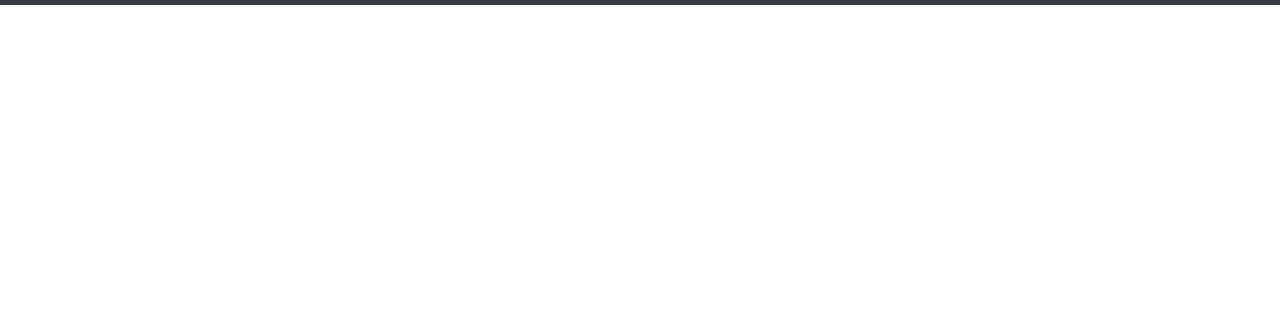
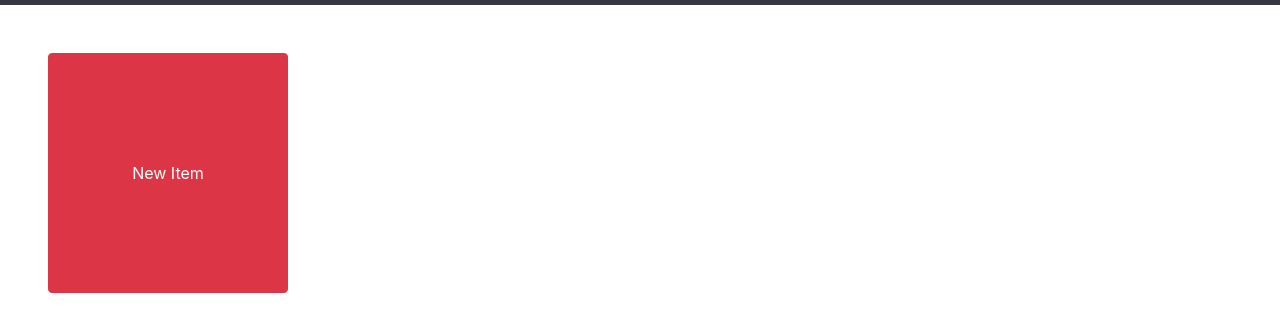
Before and after one commit to Delocalized-electron/RAS.github.io, a plain HTML site: page index.html in a window 1280 px wide. Shown: the part 51-382 px from the top of the page. Drawn offline with nearby package versions, Linux system fonts and the light colour scheme.

Commit message:
Added CSS file and Button

```diff
--- /dev/null
+++ b/css/style.css
@@ -0,0 +1,5 @@
+#new-item{
+    height: 15rem;
+    width: 15rem;
+    margin: 3rem;
+}
--- a/index.html
+++ b/index.html
@@ -6,7 +6,9 @@
     <meta charset="utf-8">
     <meta name="viewport" content="width=device-width, initial-scale=1">
     <!-- CSS -->
+    <link rel="stylesheet" href="css/style.css">
     <link rel="stylesheet" href="https://maxcdn.bootstrapcdn.com/bootstrap/4.3.1/css/bootstrap.min.css">
+
     <!-- JavaScripts -->
     <script src="https://ajax.googleapis.com/ajax/libs/jquery/3.4.1/jquery.min.js"></script>
     <script src="https://cdnjs.cloudflare.com/ajax/libs/popper.js/1.14.7/umd/popper.min.js"></script>
@@ -37,7 +39,11 @@
             </ul>
         </div>
     </nav>
-
+    <div>
+        <button class="btn btn-danger" id="new-item" onclick="#">
+            New Item
+        </button>
+    </div>
 
 </body>
 
```
